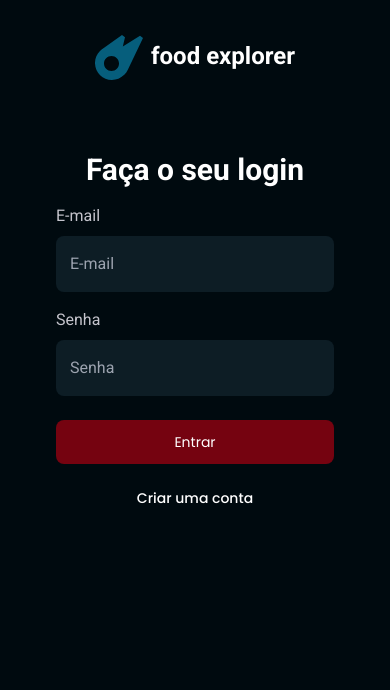
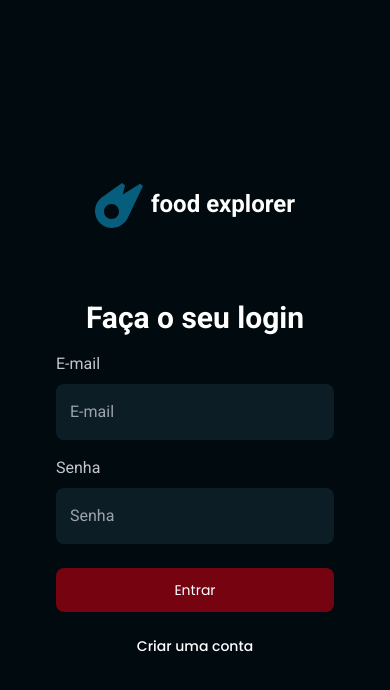
Before and after one commit to nop-dev/food-explorer-tcc, a React (Vite) app in the folder view/: page /signin in a window 390 px wide. Shown: the top 690 px of the page. Built offline with nearby package versions, Linux system fonts and the light colour scheme.

Commit message:
feat: :lipstick: faz pequena alteração de estilo que eu tinha esquecido

```diff
--- a/view/src/pages/SignIn/index.tsx
+++ b/view/src/pages/SignIn/index.tsx
@@ -1,11 +1,11 @@
+import { Link } from "react-router-dom";
 import logo from "../../assets/logo.svg";
-import { Link } from "react-router-dom";
+import { Button } from "../../components/button";
 import { InputText } from "../../components/input-text";
-import { Button } from "../../components/button";
 
 export function SignIn() {
 	return (
-		<div className="flex flex-col md:flex-row bg-dark-400 min-h-screen w-screen">
+		<div className="flex flex-col md:flex-row bg-dark-400 min-h-screen w-screen justify-center items-center">
 			<section
 				id="logo-section"
 				className="flex items-center justify-center gap-2 md:gap-4 py-8 md:py-0 w-full"
@@ -44,9 +44,17 @@ export function SignIn() {
 						label="Senha"
 					/>
 
-					<Button type="submit" className="mt-2">Entrar</Button>
+					<Button type="submit" className="mt-2">
+						Entrar
+					</Button>
 
-					<Link to="/signup" className="text-light-100 font-medium text-sm font-poppins text-center mt-2">Criar uma conta</Link>
+					<Link
+						to="/signup"
+						className="text-light-100 font-medium text-sm font-poppins text-center mt-2
+					"
+					>
+						Criar uma conta
+					</Link>
 				</form>
 			</section>
 		</div>
```
